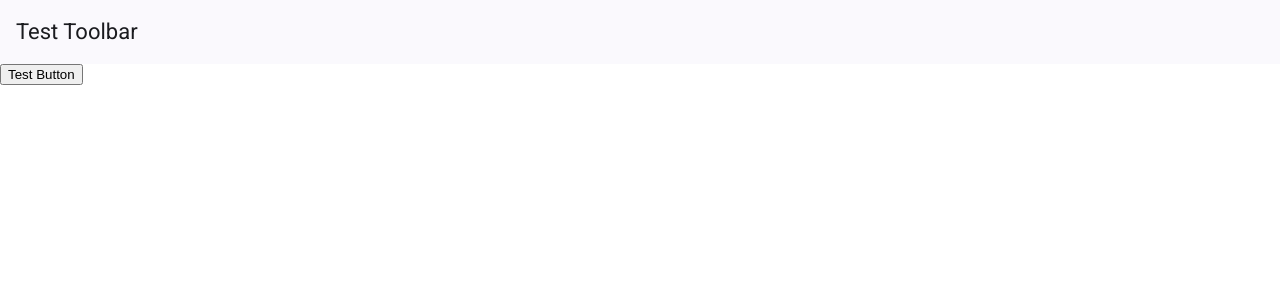
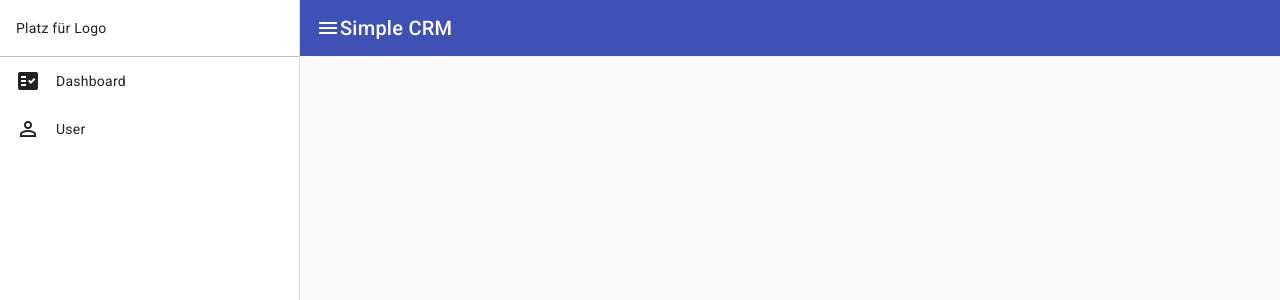
Before and after one commit to DennisDumin/simple-crm, an Angular app: page / in a window 1280 px wide. Shown: the top 300 px of the page. Built offline with nearby package versions, Linux system fonts and the light colour scheme.

Commit message:
worked on toolbar, created dashboard and user component

```diff
--- a/angular.json
+++ b/angular.json
@@ -32,7 +32,7 @@
               }
             ],
             "styles": [
-              "node_modules/@angular/material/prebuilt-themes/azure-blue.css",
+              "node_modules/@angular/material/prebuilt-themes/indigo-pink.css",
               "src/styles.scss"
             ],
             "scripts": [],
--- a/src/app/app.component.html
+++ b/src/app/app.component.html
@@ -1,5 +1,22 @@
-<mat-toolbar color="primary">
-  <span>Test Toolbar</span>
-</mat-toolbar>
+<mat-drawer-container class="example-container" autosize>
+  <mat-drawer #drawer [opened]="true" class="sidenav" mode="side">
+    <div class="logo-container">
+      Platz für Logo
+    </div>
 
-<button mat-raised-button color="primary">Test Button</button>
+    <ul class="menu-items">
+      <li><mat-icon>fact_check</mat-icon>Dashboard</li>
+      <li><mat-icon>perm_identity</mat-icon>User</li>
+    </ul>
+  </mat-drawer>
+  <mat-drawer-content>
+    <mat-toolbar color="primary">
+      <mat-toolbar-row>
+        <mat-icon class="menu" (click)="drawer.toggle()">menu</mat-icon>
+        <span>Simple CRM</span>
+      </mat-toolbar-row>
+    </mat-toolbar>
+  </mat-drawer-content>
+
+  <router-outlet></router-outlet>
+</mat-drawer-container>
--- a/src/app/app.component.scss
+++ b/src/app/app.component.scss
@@ -0,0 +1,49 @@
+.example-container {
+    height: 100vh;
+}
+
+.menu-icon {
+    cursor: pointer;
+}
+
+.sidenav {
+    width: 300px;
+}
+
+.logo-container {
+    border-bottom: 1px solid rgba(0, 0, 0, 0.25);
+    padding-left: 16px;
+    padding-right: 16px;
+    min-height: 56px;
+    display: flex;
+    align-items: center;
+}
+
+mat-toolbar,
+mat-toolbar-row {
+    min-height: 56px;
+    height: 56px;
+}
+
+.menu-items {
+    list-style-type: none;
+    padding: 0;
+    margin: 0;
+
+    li {
+        padding-left: 16px;
+        padding-right: 16px;
+        height: 48px;
+        display: flex;
+        align-items: center;
+        cursor: pointer;
+
+        mat-icon {
+            margin-right: 16px;
+        }
+
+        &:hover {
+            background-color: rgba(0, 0, 0, 0.1);
+        }
+    }
+}
--- /dev/null
+++ b/src/app/dashboard/dashboard.component.html
@@ -0,0 +1 @@
+<p>dashboard works!</p>
--- /dev/null
+++ b/src/app/user/user.component.html
@@ -0,0 +1 @@
+<p>user works!</p>
--- a/src/styles.scss
+++ b/src/styles.scss
@@ -1,4 +1,11 @@
-/* You can add global styles to this file, and also import other style files */
+@import "@angular/material/prebuilt-themes/azure-blue.css";
 
-html, body { height: 100%; }
-body { margin: 0; font-family: Roboto, "Helvetica Neue", sans-serif; }
+html,
+body {
+    height: 100%;
+}
+
+body {
+    margin: 0;
+    font-family: Roboto, "Helvetica Neue", sans-serif;
+}
```
Also changed, not shown: src/app/app.component.ts (+7 -1 lines), src/app/dashboard/dashboard.component.ts (added, +11 -0 lines), src/app/user/user.component.ts (added, +11 -0 lines), src/app/dashboard/dashboard.component.scss (added), src/app/user/user.component.scss (added), 2 other files (tests, documents, lock files or other folders).
